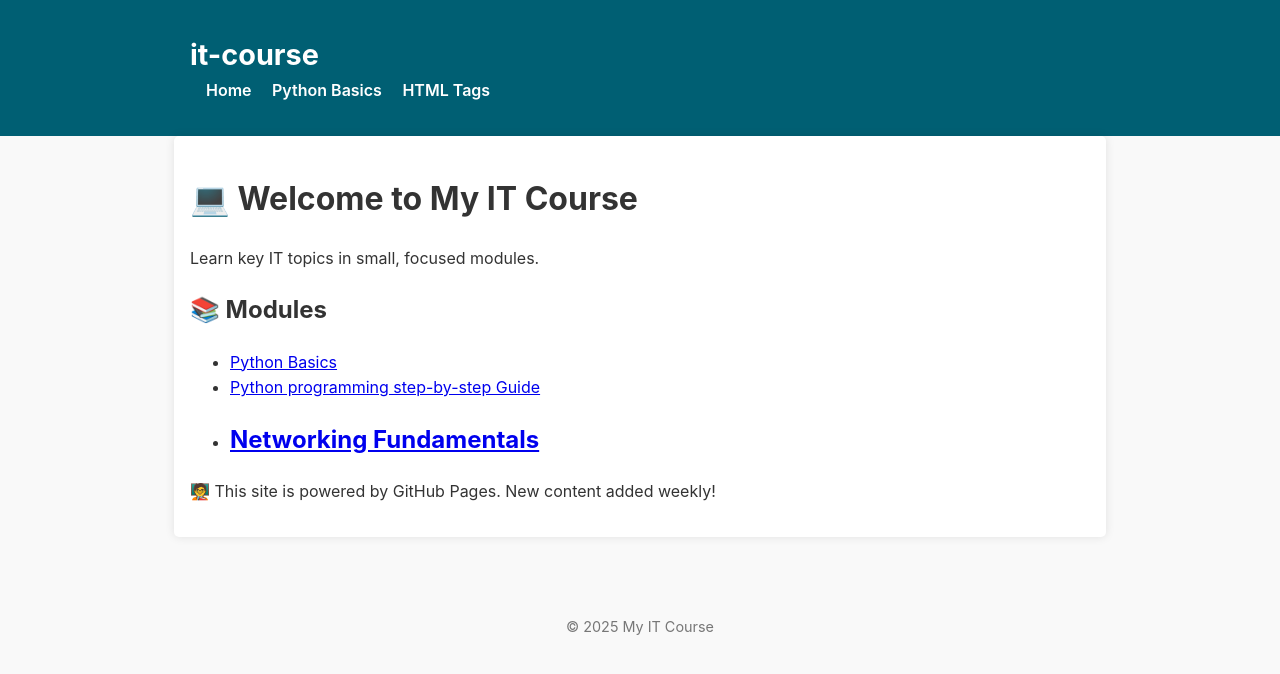
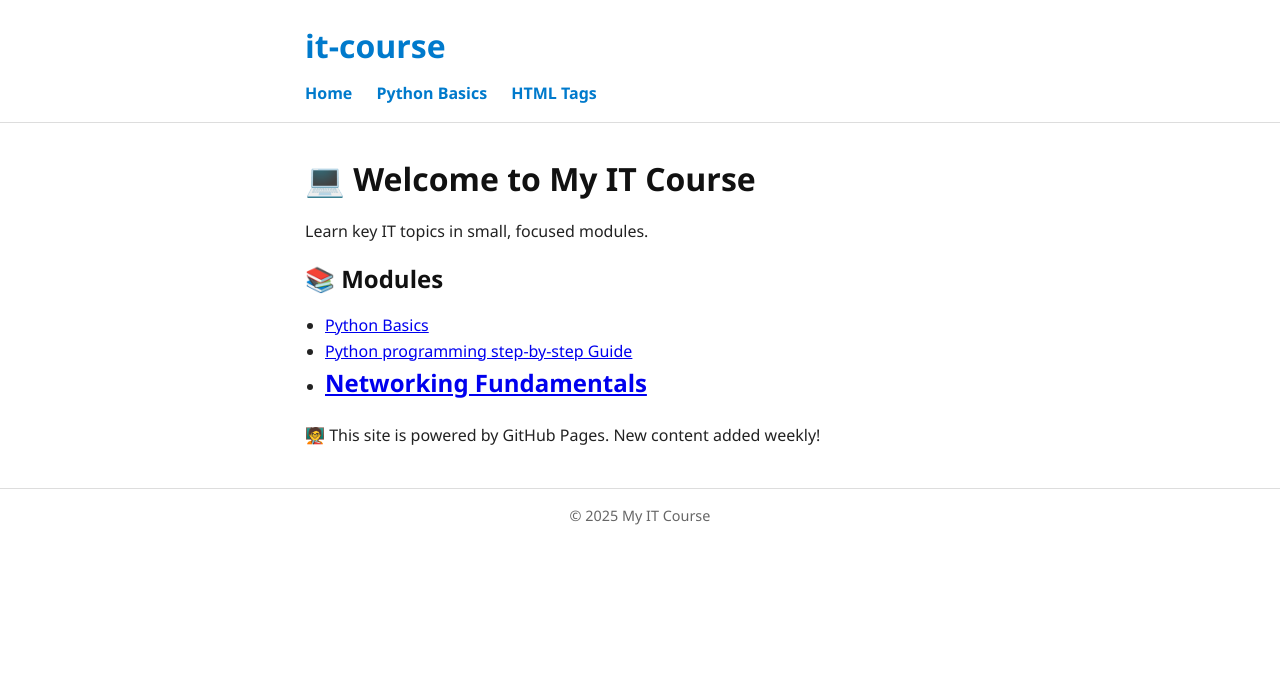
Before and after one commit to smithjackb/it-course, a Jekyll site: the page built from index.md, in a window 1280 px wide. Shown: the top 674 px of the page. Built offline with Jekyll 4.4.1, drawn with Linux system fonts in a browser that asks for light colours.

Commit message:
Update style.css

```diff
--- a/assets/css/style.css
+++ b/assets/css/style.css
@@ -1,37 +1,44 @@
+/* Basic reset */
+* {
+  box-sizing: border-box;
+  margin: 0;
+  padding: 0;
+}
+
 body {
-  font-family: -apple-system, BlinkMacSystemFont, "Segoe UI", Roboto, Helvetica, Arial, sans-serif;
-  margin: 0;
-  background: #f9f9f9;
-  color: #333;
+  font-family: "Segoe UI", Tahoma, Geneva, Verdana, sans-serif;
+  background-color: #ffffff;
+  color: #222;
   line-height: 1.6;
+  padding: 20px 0;
 }
 
 .container {
-  width: 90%;
-  max-width: 900px;
+  max-width: 700px;
   margin: 0 auto;
-  padding: 1rem;
+  padding: 0 15px;
 }
 
 header {
-  background: #005f73;
-  padding: 1rem 0;
-  color: white;
+  border-bottom: 1px solid #ddd;
+  padding-bottom: 15px;
+  margin-bottom: 30px;
 }
 
 header h1 {
-  margin: 0;
-  font-size: 1.8rem;
+  font-weight: 700;
+  font-size: 2rem;
+  margin-bottom: 10px;
 }
 
 header h1 a {
-  color: white;
+  color: #007acc;
   text-decoration: none;
 }
 
 nav a {
-  color: white;
-  margin-left: 1rem;
+  color: #007acc;
+  margin-right: 20px;
   text-decoration: none;
   font-weight: 600;
 }
@@ -41,17 +48,28 @@ nav a:hover {
 }
 
 main {
-  background: white;
-  padding: 2rem;
-  margin-top: 1rem;
-  box-shadow: 0 0 10px rgba(0,0,0,0.1);
-  border-radius: 5px;
+  font-size: 1rem;
+}
+
+h1, h2, h3 {
+  color: #111;
+  margin-bottom: 15px;
+}
+
+p {
+  margin-bottom: 15px;
+}
+
+ul {
+  margin-bottom: 20px;
+  padding-left: 20px;
 }
 
 footer {
   text-align: center;
-  padding: 1rem;
-  margin-top: 2rem;
   font-size: 0.9rem;
-  color: #777;
+  color: #666;
+  border-top: 1px solid #ddd;
+  padding: 15px 0;
+  margin-top: 40px;
 }
```
